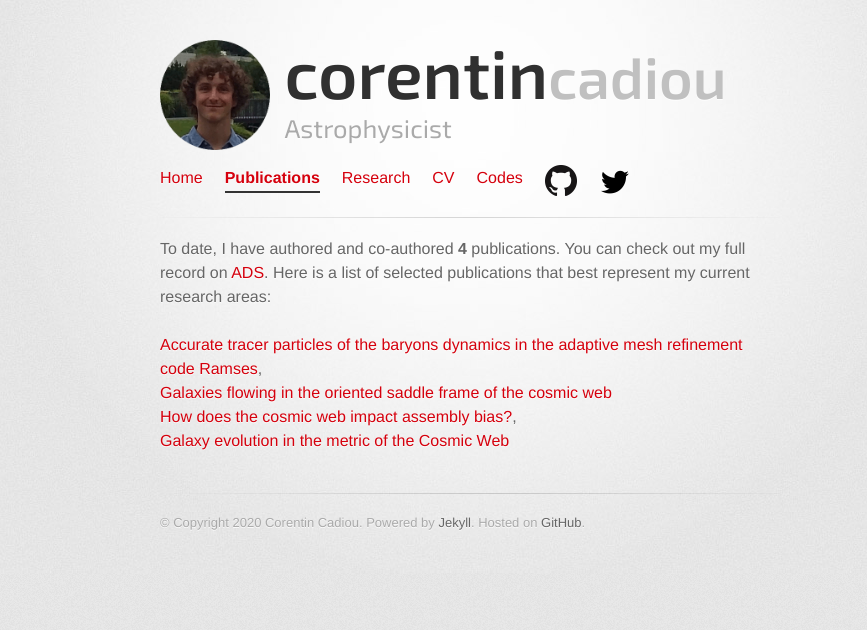
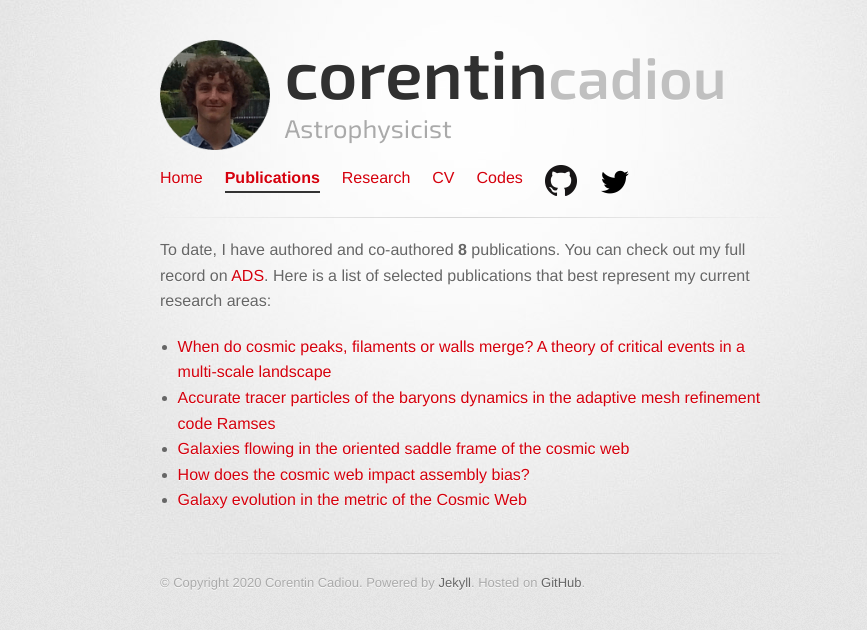
Before and after one commit to cphyc/cphyc.github.io, a Jekyll site: the page built from publications/index.html, in a window 1280 px wide. Shown: the top 630 px of the page, without its empty margins (170-1037 px from the left). Built offline with Jekyll 4.4.1, drawn with Linux system fonts in a browser that asks for light colours.

Commit message:
Update publications

```diff
--- a/publications/index.html
+++ b/publications/index.html
@@ -5,21 +5,24 @@ current: publications
 description: My Publications
 ---
 
-To date, I have authored and co-authored <b>4</b> publications. You can check out my full record on <a href="http://adsabs.harvard.edu/cgi-bin/nph-abs_connect?return_req=no_params&author=Cadiou,%20C.&db_key=PRE" target="_blank">ADS</a>.
-Here is a list of selected publications that best represent my current research areas:
-<br><br>
-<section id="first-author">
-  <div class="job"><a href="https://arxiv.org/abs/1810.11401">Accurate tracer particles of the baryons dynamics in the adaptive mesh refinement code Ramses</a>, </div>
-</section>
-
-<section id="first-author">
-  <div class="job"><a href="https://arxiv.org/abs/1810.05211">Galaxies flowing in the oriented saddle frame of the cosmic web</a></div>
-</section>
-
-<section id="first-author">
-  <div class="job"><a href="https://arxiv.org/abs/1709.00834">How does the cosmic web impact assembly bias?</a>, </div>
-</section>
-
-<section id="first-author">
-  <div class="job"><a href="https://arxiv.org/abs/1710.02676">Galaxy evolution in the metric of the Cosmic Web</a></div>
-</section>
+<p>
+  To date, I have authored and co-authored <b>8</b> publications. You can check out my full record on <a href="https://ui.adsabs.harvard.edu/search/filter_database_fq_database=AND&filter_database_fq_database=database%3A%22astronomy%22&fq=%7B!type%3Daqp%20v%3D%24fq_database%7D&fq_database=(database%3A%22astronomy%22)&q=author%3A(%22Cadiou%2C%20C.%22)&sort=date%20desc%2C%20bibcode%20desc&p_=0" target="_blank">ADS</a>.
+  Here is a list of selected publications that best represent my current research areas:
+</p>
+<ul>
+  <li>
+    <a href="https://arxiv.org/abs/2003.04413">When do cosmic peaks, filaments or walls merge? A theory of critical events in a multi-scale landscape</a>
+  </li>
+  <li>
+    <a href="https://arxiv.org/abs/1810.11401">Accurate tracer particles of the baryons dynamics in the adaptive mesh refinement code Ramses</a>
+  </li>
+  <li>
+    <a href="https://arxiv.org/abs/1810.05211">Galaxies flowing in the oriented saddle frame of the cosmic web</a>
+  </li>
+  <li>
+    <a href="https://arxiv.org/abs/1709.00834">How does the cosmic web impact assembly bias?</a>
+  </li>
+  <li>
+    <a href="https://arxiv.org/abs/1710.02676">Galaxy evolution in the metric of the Cosmic Web</a>
+  </li>
+</ul>
```
